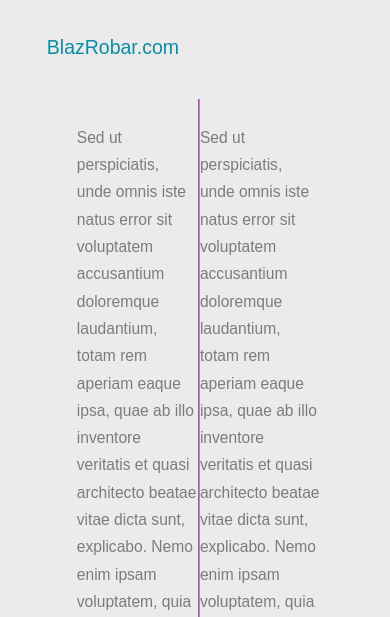
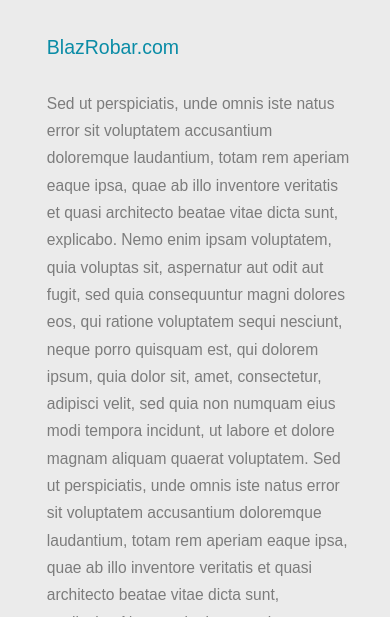
Before and after one commit to pramodkumarkarn/responsive-1, a plain HTML site: page index.html in a window 390 px wide. Shown: the part 483-1100 px from the top of the page. Drawn offline with Linux system fonts and the light colour scheme.

```diff
--- a/css/style.css
+++ b/css/style.css
@@ -192,6 +192,7 @@
 
     .footer-info-head {
         font-size: 3vw;
+        padding-left: 3%;
     }
 
     .footer-info-content {
@@ -203,22 +204,20 @@
     }
 
     .footer-info-block {
-        padding: 5% 0 15% 8%;
+        padding: 5% 8% 15% 8%;
     }
 
     .footer-info-item {
         width: 45%;
-        padding: 5% 0 0 10%;
+        padding: 0 0 0 10%;
     }
 
     .footer-info-item:nth-child(1) {
-        order: 0;
-        border-right: 1px solid #777;
+        border-right: 1px solid #666;
     }
 
     .footer-info-item:nth-child(2) {
-        order: 1;
-        border-left: 1px solid #f060e4;
+        border-left: 1px solid #fff;
     }
 
     .footer-info-item:first-child {
@@ -238,7 +237,7 @@
     }
 
     .footer-info-block {
-        padding: 6% 0 15% 8%;
+        padding: 6% 8% 15% 8%;
     }
 }
 
@@ -322,8 +321,19 @@
         height: auto;
     }
 
+    .footer-info-content {
+        display: block;
+        padding: 0;
+    }
+
+    .footer-info-item:nth-child(1),
+    .footer-info-item:nth-child(2) {
+        border: none;
+    }
+
     .footer-info-head {
         font-size: 5vw;
+        padding: 0;
     }
 
     .footer-info-item {
@@ -332,6 +342,7 @@
         font-size: 4vw;
         float: none;
         padding: 10% 0 0 0;
+        border: none;
     }
 
     .footer-info-block {
@@ -452,13 +463,11 @@
     }
 
     .footer-info-item:nth-child(1) {
-        order: 0;
-        border-right: 1px solid #777;
+        border-right: 1px solid #666;
     }
 
     .footer-info-item:nth-child(2) {
-        order: 1;
-        border-left: 1px solid #f060e4;
+        border-left: 1px solid #fff;
     }
 
     .footer-info-item:first-child {
--- a/index.html
+++ b/index.html
@@ -59,13 +59,23 @@
                     <li class="swiper-slide"><img src="//lorempixel.com/614/534/" alt="Swiper #4"></li>
                     <li class="swiper-slide"><img src="//lorempixel.com/614/534/" alt="Swiper #5"></li>
                 </ul>
-
                 <div class="swiper-pagination"></div>
             </div>
             <div class="footer-info-block">
                 <h3 class="footer-info-head"><a href="#">BlazRobar.com</a></h3>
                 <ul class="footer-info-content">
                     <li class="footer-info-item">
+                        Sed ut perspiciatis, unde omnis iste natus error sit voluptatem accusantium doloremque laudantium, totam
+                        rem
+                        aperiam eaque ipsa, quae ab illo inventore veritatis et quasi architecto beatae vitae dicta sunt,
+                        explicabo.
+                        Nemo enim ipsam voluptatem, quia voluptas sit, aspernatur aut odit aut fugit, sed quia consequuntur
+                        magni
+                        dolores eos, qui ratione voluptatem sequi nesciunt, neque porro quisquam est, qui dolorem ipsum, quia
+                        dolor
+                        sit, amet, consectetur, adipisci velit, sed quia non numquam eius modi tempora incidunt, ut labore et
+                        dolore
+                        magnam aliquam quaerat voluptatem.
                         Sed ut perspiciatis, unde omnis iste natus error sit voluptatem accusantium doloremque laudantium, totam
                         rem
                         aperiam eaque ipsa, quae ab illo inventore veritatis et quasi architecto beatae vitae dicta sunt,
```
